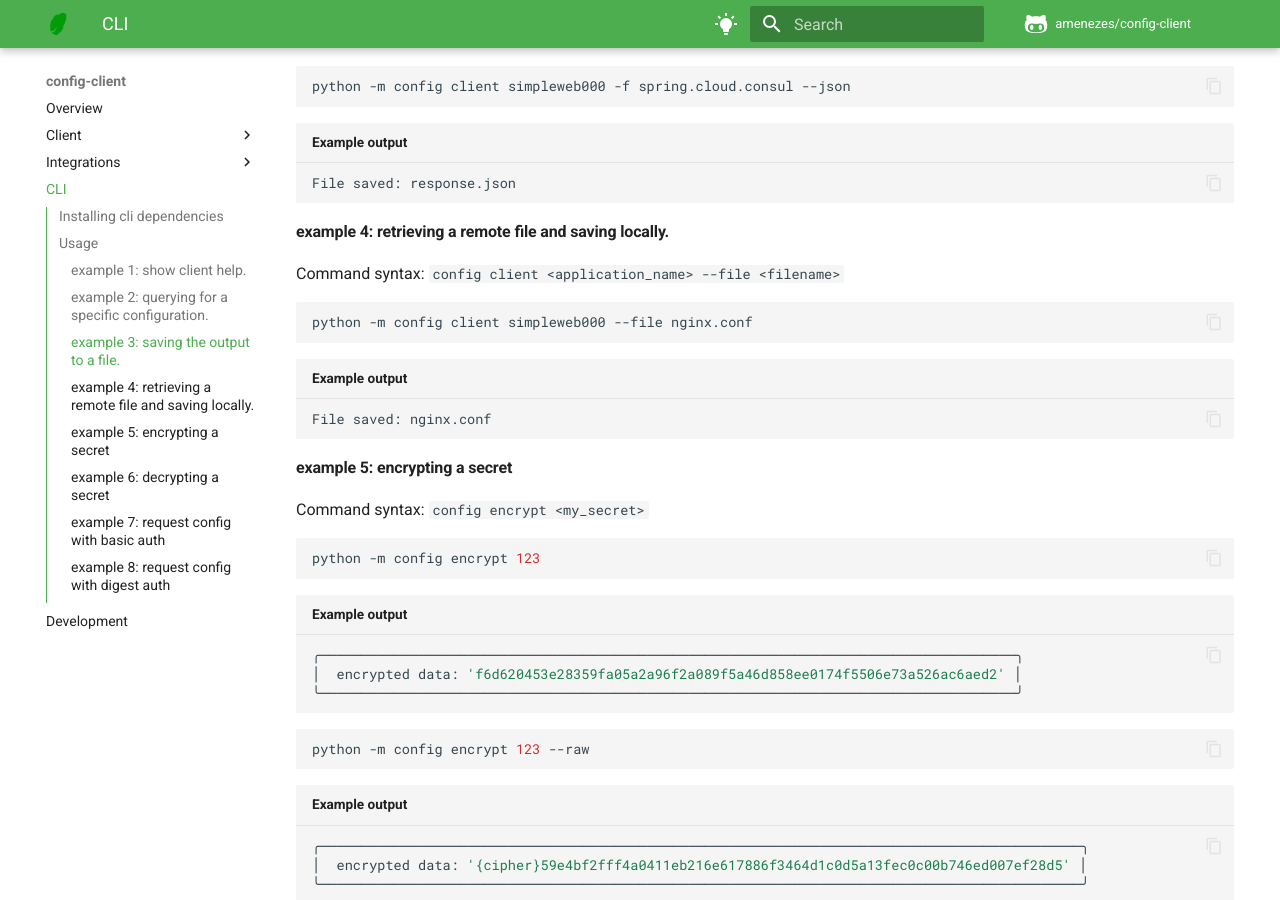
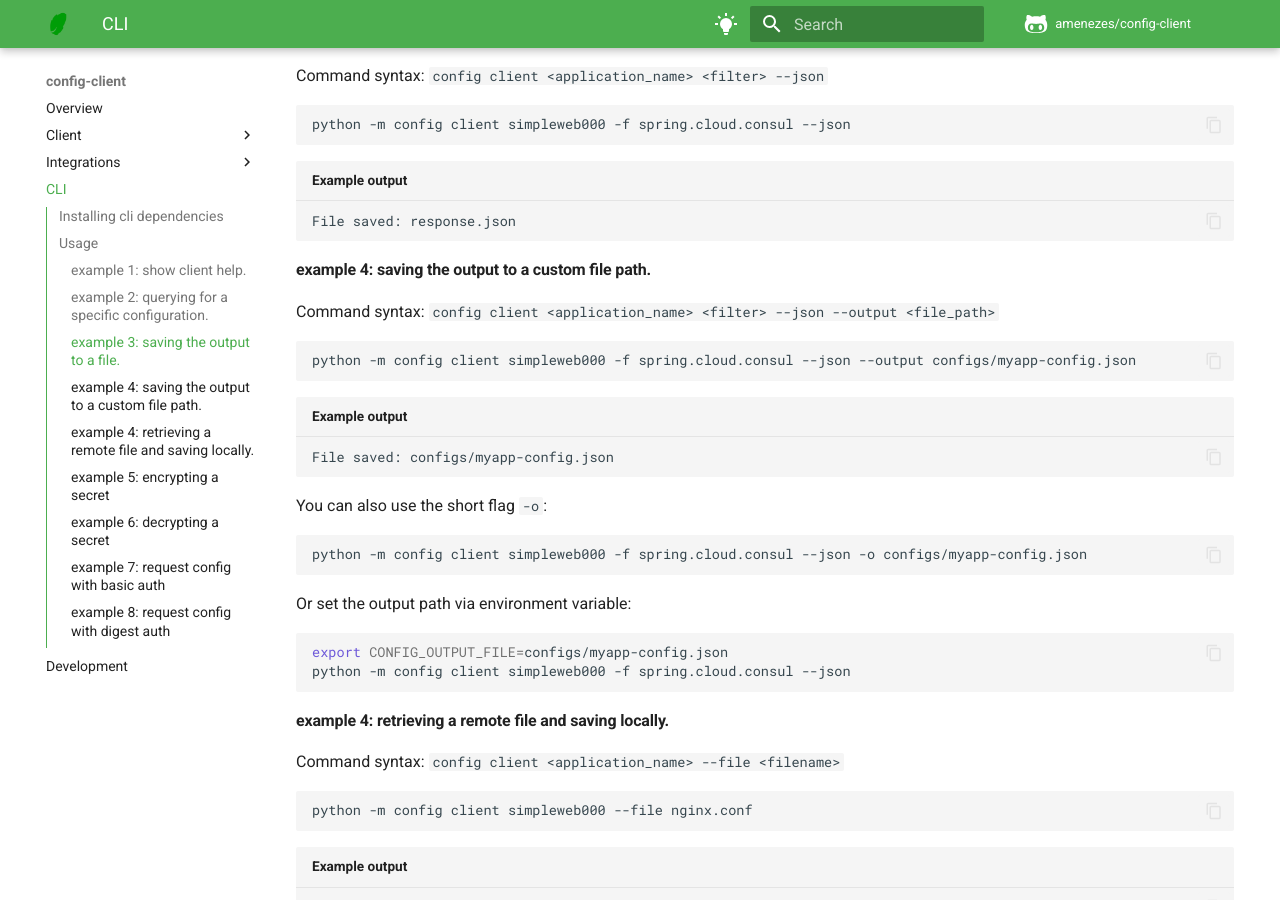
Before and after one commit to amenezes/config-client, an MkDocs documentation site: the page built from docs/command-line.md, in a window 1280 px wide and 900 px high, scrolled down 3576 px. Built offline with MkDocs 1.6.1 and Material for MkDocs 9.7.7, drawn with Linux system fonts in a browser that asks for light colours; comment, search, counter and statistics services are not loaded; some of the changed text lies outside the part shown.

Commit message:
feat(cli): add output path option for JSON file

````diff
--- a/docs/command-line.md
+++ b/docs/command-line.md
@@ -45,8 +45,10 @@ Options:
   --auth TEXT         Basic authentication credentials.
   --digest TEXT       Digest authentication credentials.
   --file TEXT         Gets remote file from server and saves locally.
-  --json              Save output as json.
-  -v, --verbose       Extend output info.
+   --json              Save output as json.
+   -o, --output TEXT   Output file path for JSON format.  [default:
+                       response.json]
+   -v, --verbose       Extend output info.
   -h, --help          Show this message and exit.
 ```
 
@@ -184,6 +186,31 @@ python -m config client simpleweb000 -f spring.cloud.consul --json
 File saved: response.json
 ```
 
+#### example 4: saving the output to a custom file path.
+
+Command syntax: `config client <application_name> <filter> --json --output <file_path>`
+
+``` bash
+python -m config client simpleweb000 -f spring.cloud.consul --json --output configs/myapp-config.json
+```
+
+``` bash title="Example output"
+File saved: configs/myapp-config.json
+```
+
+You can also use the short flag `-o`:
+
+``` bash
+python -m config client simpleweb000 -f spring.cloud.consul --json -o configs/myapp-config.json
+```
+
+Or set the output path via environment variable:
+
+``` bash
+export CONFIG_OUTPUT_FILE=configs/myapp-config.json
+python -m config client simpleweb000 -f spring.cloud.consul --json
+```
+
 #### example 4: retrieving a remote file and saving locally.
 
 Command syntax: `config client <application_name> --file <filename>`
````
